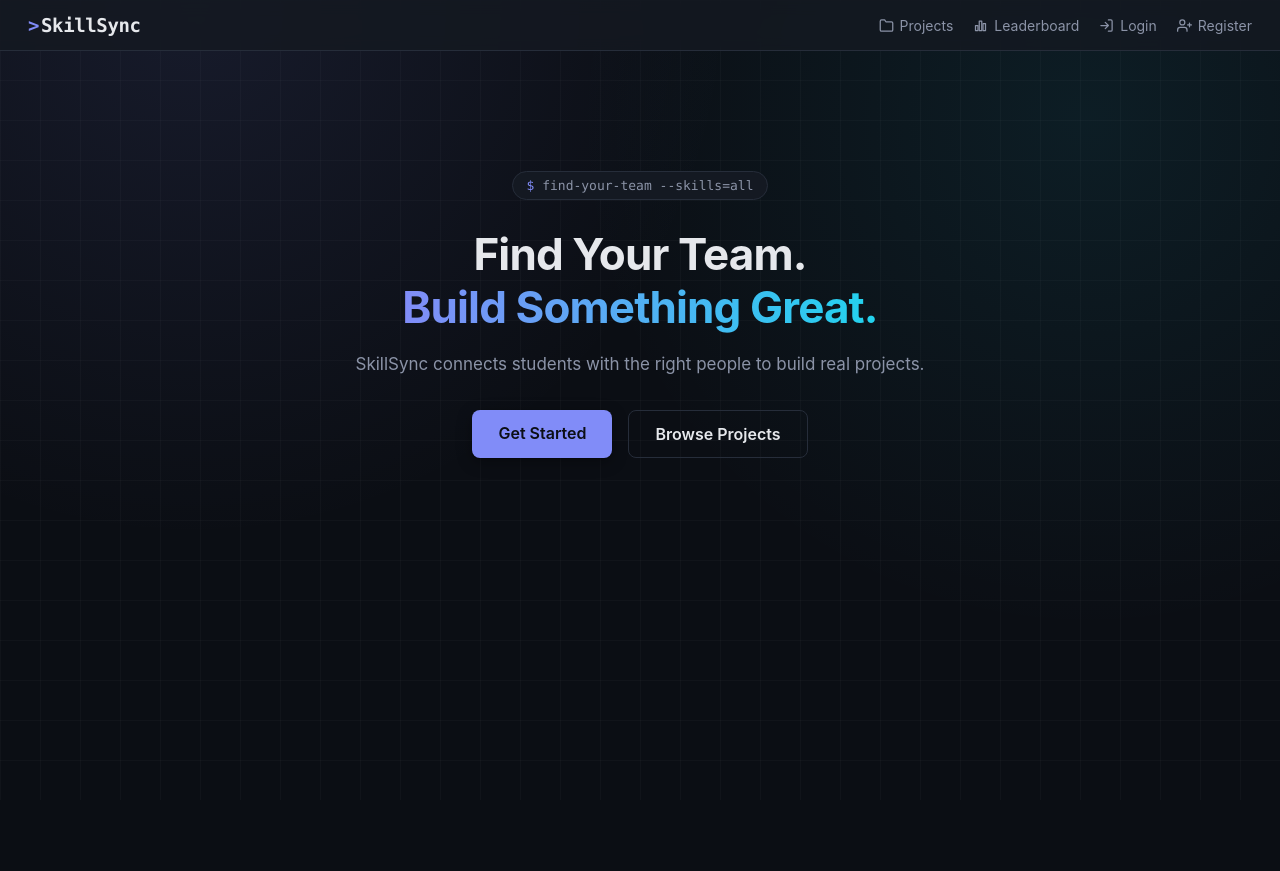
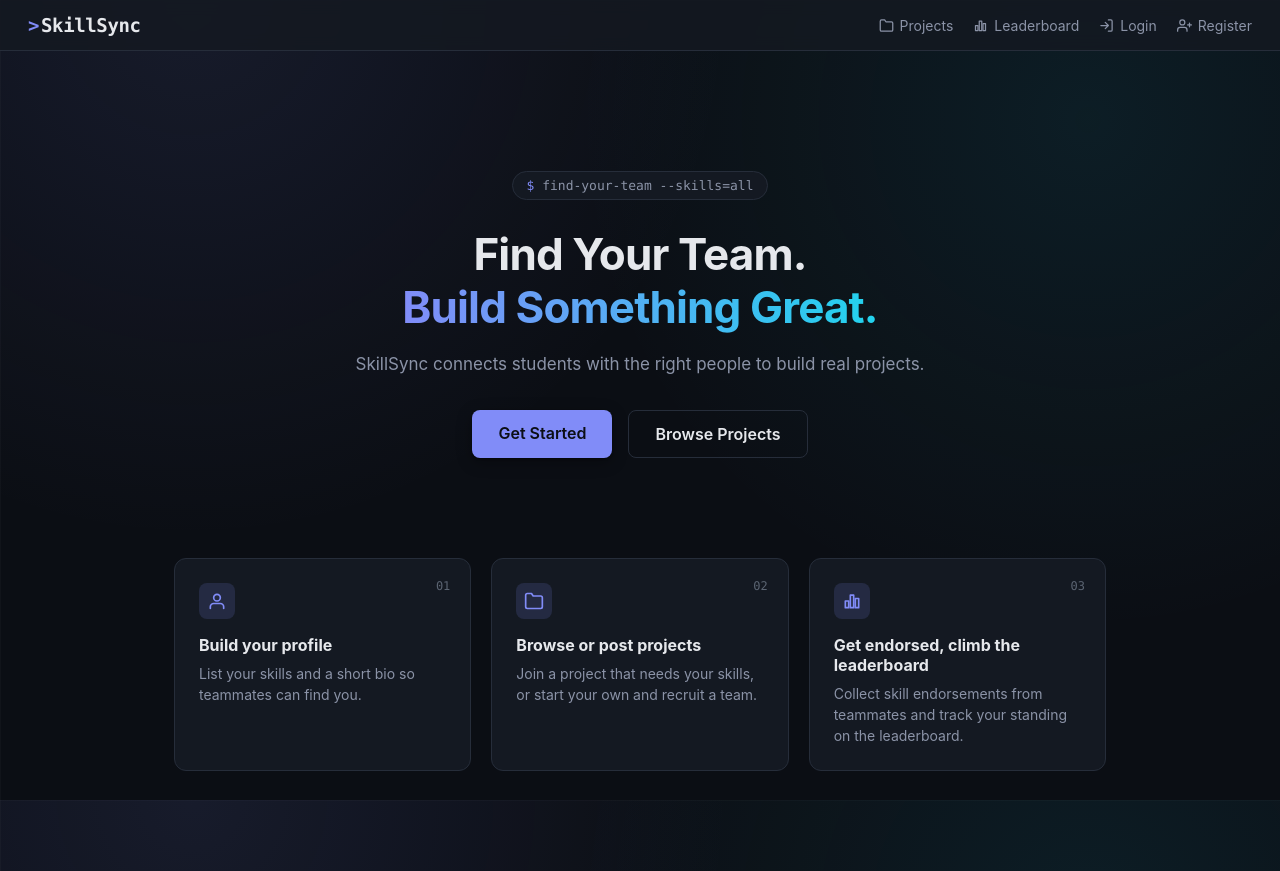
Before and after one commit to hajeramahmud/skillsync, a React (Vite) app in the folder frontend/: page / in a window 1280 px wide. Before the commit the page ends 800 px from the top, so only its background shows below. Built offline with nearby package versions, Linux system fonts and the light colour scheme; no server answers.

Commit message:
Add avatars, toast notifications, and richer landing page with live stats

```diff
--- /dev/null
+++ b/frontend/src/components/Avatar.jsx
@@ -0,0 +1,27 @@
+import { colors } from "../theme";
+
+function Avatar({ name, size = 36 }) {
+  const initial = name?.charAt(0)?.toUpperCase() || "?";
+
+  return (
+    <div
+      style={{
+        width: size,
+        height: size,
+        borderRadius: "50%",
+        background: colors.accent,
+        color: "#0b0e14",
+        fontSize: Math.round(size * 0.45),
+        fontWeight: "bold",
+        display: "flex",
+        alignItems: "center",
+        justifyContent: "center",
+        flexShrink: 0,
+      }}
+    >
+      {initial}
+    </div>
+  );
+}
+
+export default Avatar;
--- /dev/null
+++ b/frontend/src/components/Toast.jsx
@@ -0,0 +1,47 @@
+import { colors } from "../theme";
+
+const variants = {
+  success: colors.success,
+  error: colors.danger,
+  info: colors.accent,
+};
+
+function Toast({ message, type = "info" }) {
+  if (!message) return null;
+  const accent = variants[type] || variants.info;
+
+  return (
+    <div className="ss-toast" style={{ ...styles.toast, borderColor: accent }}>
+      <span style={{ ...styles.dot, background: accent }} />
+      <span style={{ color: colors.text }}>{message}</span>
+    </div>
+  );
+}
+
+const styles = {
+  toast: {
+    position: "fixed",
+    top: "24px",
+    right: "24px",
+    zIndex: 100,
+    display: "flex",
+    alignItems: "center",
+    gap: "10px",
+    background: colors.surface,
+    border: "1px solid",
+    borderRadius: "8px",
+    padding: "14px 18px",
+    boxShadow: "0 8px 28px rgba(0,0,0,0.5)",
+    fontSize: "14px",
+    fontWeight: "500",
+    maxWidth: "340px",
+  },
+  dot: {
+    width: "8px",
+    height: "8px",
+    borderRadius: "50%",
+    flexShrink: 0,
+  },
+};
+
+export default Toast;
--- a/frontend/src/index.css
+++ b/frontend/src/index.css
@@ -135,3 +135,18 @@ button {
 .ss-spinner {
   animation: ss-spin 0.7s linear infinite;
 }
+
+@keyframes ss-toast-in {
+  from {
+    transform: translateX(24px);
+    opacity: 0;
+  }
+  to {
+    transform: translateX(0);
+    opacity: 1;
+  }
+}
+
+.ss-toast {
+  animation: ss-toast-in 0.25s ease;
+}
--- a/frontend/src/pages/Landing.jsx
+++ b/frontend/src/pages/Landing.jsx
@@ -1,8 +1,39 @@
+import { useEffect, useState } from "react";
 import { Link } from "react-router-dom";
+import axios from "axios";
 import { colors, font, shadow } from "../theme";
+import Icon from "../components/Icon";
+
+const STEPS = [
+  {
+    icon: "user",
+    title: "Build your profile",
+    text: "List your skills and a short bio so teammates can find you.",
+  },
+  {
+    icon: "folder",
+    title: "Browse or post projects",
+    text: "Join a project that needs your skills, or start your own and recruit a team.",
+  },
+  {
+    icon: "barChart",
+    title: "Get endorsed, climb the leaderboard",
+    text: "Collect skill endorsements from teammates and track your standing on the leaderboard.",
+  },
+];
 
 function Landing() {
+  const [stats, setStats] = useState(null);
+
+  useEffect(() => {
+    axios
+      .get("/api/stats")
+      .then((res) => setStats(res.data))
+      .catch(() => {});
+  }, []);
+
   return (
+    <div>
       <div style={styles.container}>
         <span style={styles.eyebrow}>
           <span style={{ color: colors.accent }}>$</span> find-your-team --skills=all
@@ -22,12 +53,47 @@ function Landing() {
             Browse Projects
           </Link>
         </div>
+
+        {stats && (
+          <div style={styles.statsRow}>
+            <div style={styles.statItem}>
+              <span style={styles.statNum}>{stats.totals.users}</span>
+              <span style={styles.statLabel}>Students</span>
+            </div>
+            <div style={styles.statDivider} />
+            <div style={styles.statItem}>
+              <span style={styles.statNum}>{stats.totals.projects}</span>
+              <span style={styles.statLabel}>Projects</span>
+            </div>
+            <div style={styles.statDivider} />
+            <div style={styles.statItem}>
+              <span style={styles.statNum}>{stats.topSkills.length}</span>
+              <span style={styles.statLabel}>Skills in Demand</span>
+            </div>
+          </div>
+        )}
+      </div>
+
+      <div style={styles.stepsSection}>
+        <div style={styles.stepsGrid}>
+          {STEPS.map((step, i) => (
+            <div key={step.title} style={styles.stepCard} className="ss-card">
+              <div style={styles.stepIconWrap}>
+                <Icon name={step.icon} size={20} style={{ color: colors.accent }} />
+              </div>
+              <span style={styles.stepNum}>{`0${i + 1}`}</span>
+              <h3 style={styles.stepTitle}>{step.title}</h3>
+              <p style={styles.stepText}>{step.text}</p>
+            </div>
+          ))}
+        </div>
+      </div>
     </div>
   );
 }
 
 const styles = {
-  container: { textAlign: "center", padding: "120px 24px 100px", maxWidth: "720px", margin: "0 auto" },
+  container: { textAlign: "center", padding: "120px 24px 60px", maxWidth: "720px", margin: "0 auto" },
   eyebrow: {
     display: "inline-block",
     fontFamily: font.mono,
@@ -66,6 +132,47 @@ const styles = {
     textDecoration: "none",
     fontWeight: "600",
   },
+  statsRow: {
+    display: "flex",
+    alignItems: "center",
+    justifyContent: "center",
+    gap: "28px",
+    marginTop: "64px",
+  },
+  statItem: { display: "flex", flexDirection: "column", alignItems: "center" },
+  statNum: { fontSize: "28px", fontWeight: "700", color: colors.text, fontFamily: font.mono },
+  statLabel: { fontSize: "12px", color: colors.textMuted, marginTop: "2px" },
+  statDivider: { width: "1px", height: "32px", background: colors.border },
+  stepsSection: { padding: "40px 24px 100px", maxWidth: "980px", margin: "0 auto" },
+  stepsGrid: { display: "grid", gridTemplateColumns: "repeat(3, 1fr)", gap: "20px" },
+  stepCard: {
+    background: colors.surface,
+    border: `1px solid ${colors.border}`,
+    borderRadius: "12px",
+    padding: "24px",
+    textAlign: "left",
+    position: "relative",
+  },
+  stepIconWrap: {
+    width: "36px",
+    height: "36px",
+    borderRadius: "8px",
+    background: colors.accentMuted,
+    display: "flex",
+    alignItems: "center",
+    justifyContent: "center",
+    marginBottom: "16px",
+  },
+  stepNum: {
+    position: "absolute",
+    top: "20px",
+    right: "20px",
+    fontFamily: font.mono,
+    fontSize: "12px",
+    color: colors.textFaint,
+  },
+  stepTitle: { fontSize: "16px", color: colors.text, margin: "0 0 8px" },
+  stepText: { fontSize: "14px", color: colors.textMuted, lineHeight: 1.5, margin: 0 },
 };
 
 export default Landing;
--- a/frontend/src/pages/ManageApplications.jsx
+++ b/frontend/src/pages/ManageApplications.jsx
@@ -2,6 +2,8 @@ import { useEffect, useState } from "react";
 import axios from "axios";
 import { colors, shadow } from "../theme";
 import Spinner from "../components/Spinner";
+import Avatar from "../components/Avatar";
+import Toast from "../components/Toast";
 
 function ManageApplications() {
   const [myProjects, setMyProjects] = useState([]);
@@ -9,6 +11,7 @@ function ManageApplications() {
   const [currentUserId, setCurrentUserId] = useState(null);
   const [loading, setLoading] = useState(true);
   const [message, setMessage] = useState("");
+  const [messageType, setMessageType] = useState("info");
   const token = localStorage.getItem("token");
   const headers = { Authorization: `Bearer ${token}` };
 
@@ -37,13 +40,19 @@ function ManageApplications() {
         );
         setApplications(appMap);
       } catch (err) {
-        setMessage("Failed to load data.");
+        flash("Failed to load data.", "error");
       } finally {
         setLoading(false);
       }
     };
     load();
   }, []);
+
+  const flash = (text, type = "info") => {
+    setMessage(text);
+    setMessageType(type);
+    setTimeout(() => setMessage(""), 3000);
+  };
 
   const updateStatus = async (applicationId, projectId, status) => {
     try {
@@ -54,10 +63,9 @@ function ManageApplications() {
           a._id === applicationId ? { ...a, status } : a
         ),
       }));
-      setMessage(`Application ${status}.`);
-      setTimeout(() => setMessage(""), 3000);
+      flash(`Application ${status}.`, status === "accepted" ? "success" : "info");
     } catch (err) {
-      setMessage("Failed to update status.");
+      flash("Failed to update status.", "error");
     }
   };
 
@@ -65,10 +73,9 @@ function ManageApplications() {
 
   return (
     <div style={styles.container}>
+      <Toast message={message} type={messageType} />
       <h2 style={{ marginBottom: "6px", color: colors.text }}>Manage Applications</h2>
       <p style={styles.sub}>Review applicants for your projects</p>
-
-      {message && <p style={styles.msg}>{message}</p>}
 
       {myProjects.length === 0 && (
         <p style={styles.empty}>You have not created any projects yet.</p>
@@ -91,6 +98,8 @@ function ManageApplications() {
               apps.map((app) => (
                 <div key={app._id} style={styles.appCard}>
                   <div style={styles.appTop}>
+                    <div style={styles.appLeft}>
+                      <Avatar name={app.applicant.name} size={38} />
                       <div>
                         <p style={styles.appName}>{app.applicant.name}</p>
                         <p style={styles.appEmail}>{app.applicant.email}</p>
@@ -110,6 +119,7 @@ function ManageApplications() {
                                 );
                               })
                             : <span style={styles.noSkills}>No skills listed</span>}
+                        </div>
                       </div>
                     </div>
                     <span style={statusBadge(app.status)}>{app.status}</span>
@@ -162,7 +172,6 @@ const styles = {
   loading: { padding: "40px", color: colors.textMuted },
   container: { maxWidth: "750px", margin: "40px auto", padding: "24px" },
   sub: { color: colors.textMuted, marginBottom: "24px" },
-  msg: { background: colors.accentMuted, color: colors.accent, padding: "10px", borderRadius: "6px", marginBottom: "16px" },
   empty: { color: colors.textMuted, textAlign: "center", marginTop: "40px" },
   projectBlock: {
     background: colors.surface,
@@ -192,6 +201,7 @@ const styles = {
     padding: "16px 20px",
   },
   appTop: { display: "flex", justifyContent: "space-between", alignItems: "flex-start" },
+  appLeft: { display: "flex", gap: "12px", alignItems: "flex-start" },
   appName: { fontWeight: "600", margin: "0 0 2px", color: colors.text },
   appEmail: { color: colors.textMuted, fontSize: "13px", margin: "0 0 8px" },
   skillsRow: { display: "flex", flexWrap: "wrap", gap: "6px" },
--- a/frontend/src/pages/Projects.jsx
+++ b/frontend/src/pages/Projects.jsx
@@ -2,6 +2,7 @@ import { useEffect, useState } from "react";
 import { Link } from "react-router-dom";
 import axios from "axios";
 import { colors, shadow } from "../theme";
+import Toast from "../components/Toast";
 
 const getMatchPercent = (userSkills, skillsNeeded) => {
   if (!skillsNeeded.length) return 100;
@@ -68,6 +69,7 @@ function Projects() {
   const [projects, setProjects] = useState([]);
   const [userSkills, setUserSkills] = useState(null);
   const [message, setMessage] = useState("");
+  const [messageType, setMessageType] = useState("info");
   const [search, setSearch] = useState("");
   const [selectedSkills, setSelectedSkills] = useState([]);
   const token = localStorage.getItem("token");
@@ -91,8 +93,10 @@ function Projects() {
         { headers: { Authorization: `Bearer ${token}` } }
       );
       setMessage("Application sent!");
+      setMessageType("success");
     } catch (err) {
       setMessage(err.response?.data?.message || "Failed to apply");
+      setMessageType("error");
     }
     setTimeout(() => setMessage(""), 3000);
   };
@@ -141,7 +145,7 @@ function Projects() {
 
   return (
     <div style={styles.container}>
-      {message && <p style={styles.msg}>{message}</p>}
+      <Toast message={message} type={messageType} />
 
       <div style={styles.filterBar}>
         <input
@@ -269,13 +273,6 @@ const styles = {
     textDecoration: "none",
     fontSize: "14px",
   },
-  msg: {
-    background: colors.accentMuted,
-    color: colors.accent,
-    padding: "10px",
-    borderRadius: "6px",
-    marginBottom: "12px",
-  },
   filterBar: { marginBottom: "32px" },
   search: {
     width: "100%",
--- a/frontend/src/pages/Talent.jsx
+++ b/frontend/src/pages/Talent.jsx
@@ -3,15 +3,19 @@ import { Link } from "react-router-dom";
 import axios from "axios";
 import { colors, shadow } from "../theme";
 import Spinner from "../components/Spinner";
+import Avatar from "../components/Avatar";
 
 function UserCard({ u, search }) {
   const query = search.trim().toLowerCase();
 
   return (
     <div style={styles.card} className="ss-card">
-      <Link to={`/users/${u._id}`} style={styles.nameLink} className="ss-link">
-        <h3 style={{ margin: "0 0 4px" }}>{u.name}</h3>
-      </Link>
+      <div style={styles.cardHead}>
+        <Avatar name={u.name} size={40} />
+        <Link to={`/users/${u._id}`} style={styles.nameLink} className="ss-link">
+          <h3 style={{ margin: 0 }}>{u.name}</h3>
+        </Link>
+      </div>
       <p style={styles.email}>{u.email}</p>
       {u.bio && <p style={styles.bio}>{u.bio}</p>}
       <p style={styles.skillsRow}>
@@ -109,6 +113,7 @@ const styles = {
     borderLeft: `4px solid ${colors.accent}`,
     boxShadow: shadow.card,
   },
+  cardHead: { display: "flex", alignItems: "center", gap: "12px", marginBottom: "8px" },
   nameLink: { textDecoration: "none", color: colors.text },
   email: { color: colors.textFaint, fontSize: "13px", marginBottom: "8px" },
   bio: { color: colors.textMuted, marginBottom: "8px" },
--- a/frontend/src/pages/UserProfile.jsx
+++ b/frontend/src/pages/UserProfile.jsx
@@ -3,6 +3,8 @@ import { useParams } from "react-router-dom";
 import axios from "axios";
 import { colors, shadow } from "../theme";
 import Spinner from "../components/Spinner";
+import Avatar from "../components/Avatar";
+import Toast from "../components/Toast";
 
 const getUserId = () => {
   const token = localStorage.getItem("token");
@@ -20,6 +22,7 @@ function UserProfile() {
   const [endorsements, setEndorsements] = useState({});
   const [loading, setLoading] = useState(true);
   const [msg, setMsg] = useState("");
+  const [msgType, setMsgType] = useState("info");
   const token = localStorage.getItem("token");
   const currentUserId = getUserId();
   const isOwnProfile = currentUserId === userId;
@@ -55,9 +58,9 @@ function UserProfile() {
           endorserIds: [...(prev[skill]?.endorserIds || []), currentUserId],
         },
       }));
-      flash("Endorsed!");
+      flash("Endorsed!", "success");
     } catch (err) {
-      flash(err.response?.data?.message || "Failed to endorse");
+      flash(err.response?.data?.message || "Failed to endorse", "error");
     }
   };
 
@@ -76,14 +79,15 @@ function UserProfile() {
           ),
         },
       }));
-      flash("Endorsement removed");
+      flash("Endorsement removed", "info");
     } catch {
-      flash("Failed to remove endorsement");
+      flash("Failed to remove endorsement", "error");
     }
   };
 
-  const flash = (text) => {
+  const flash = (text, type = "info") => {
     setMsg(text);
+    setMsgType(type);
     setTimeout(() => setMsg(""), 2500);
   };
 
@@ -92,10 +96,12 @@ function UserProfile() {
 
   return (
     <div style={styles.container}>
-      {msg && <div style={styles.toast}>{msg}</div>}
+      <Toast message={msg} type={msgType} />
 
       <div style={styles.card}>
-        <div style={styles.avatar}>{profile.name.charAt(0).toUpperCase()}</div>
+        <div style={styles.avatarWrap}>
+          <Avatar name={profile.name} size={72} />
+        </div>
         <h2 style={{ margin: "0 0 4px", color: colors.text }}>{profile.name}</h2>
         <p style={styles.email}>{profile.email}</p>
         <p style={styles.bio}>{profile.bio || "No bio added yet."}</p>
@@ -155,15 +161,6 @@ function UserProfile() {
 const styles = {
   loading: { padding: "40px", color: colors.textMuted },
   container: { maxWidth: "620px", margin: "40px auto", padding: "0 24px 60px" },
-  toast: {
-    background: colors.accent,
-    color: "#0b0e14",
-    padding: "10px 16px",
-    borderRadius: "6px",
-    marginBottom: "16px",
-    fontSize: "14px",
-    fontWeight: "600",
-  },
   card: {
     background: colors.surface,
     border: `1px solid ${colors.border}`,
@@ -173,19 +170,7 @@ const styles = {
     textAlign: "center",
     marginBottom: "20px",
   },
-  avatar: {
-    width: "72px",
-    height: "72px",
-    borderRadius: "50%",
-    background: colors.accent,
-    color: "#0b0e14",
-    fontSize: "32px",
-    fontWeight: "bold",
-    display: "flex",
-    alignItems: "center",
-    justifyContent: "center",
-    margin: "0 auto 16px",
-  },
+  avatarWrap: { display: "flex", justifyContent: "center", marginBottom: "16px" },
   email: { color: colors.textFaint, fontSize: "14px", margin: "0 0 12px" },
   bio: { color: colors.textMuted, fontSize: "15px" },
   ownNote: {
```
Also changed, not shown: frontend/src/components/Navbar.jsx (+24 -0 lines), frontend/src/pages/Stats.jsx (+2 -16 lines), 1 other file (tests, documents, lock files or other folders). Lines whose indentation alone changed are shown as unchanged.
